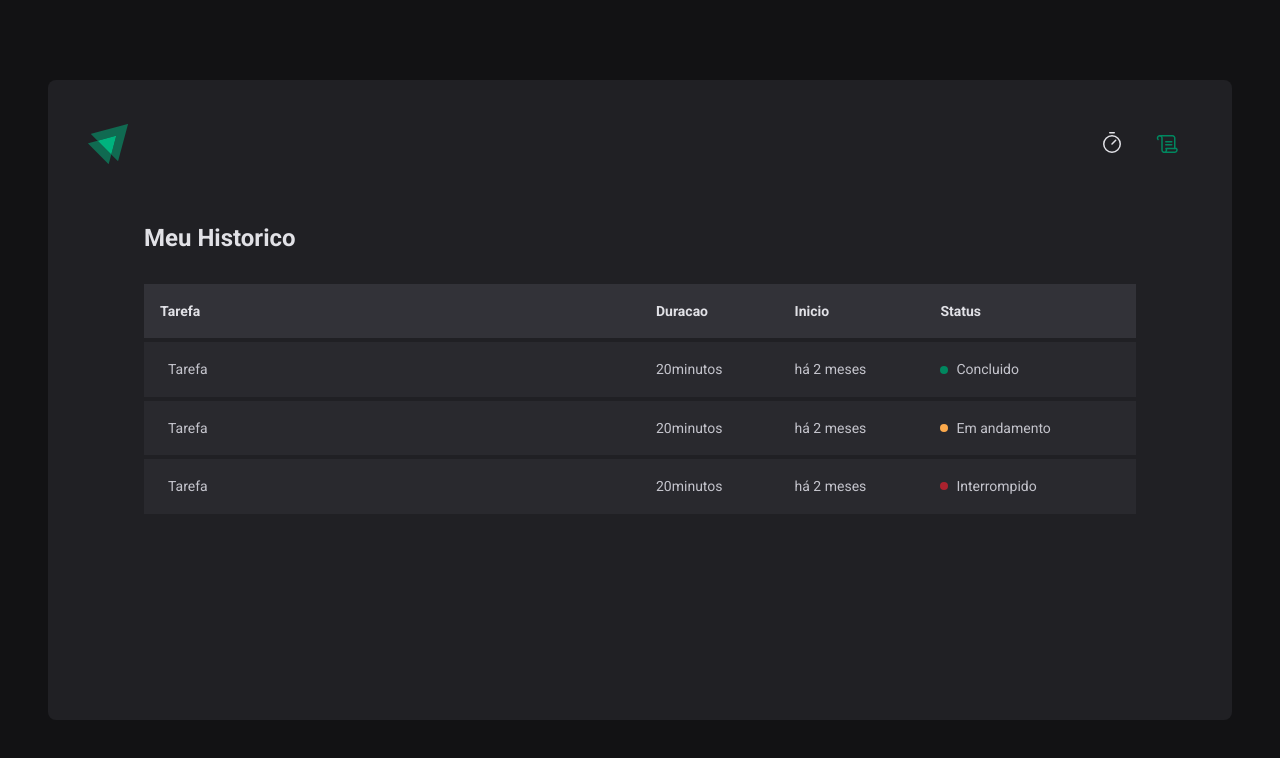
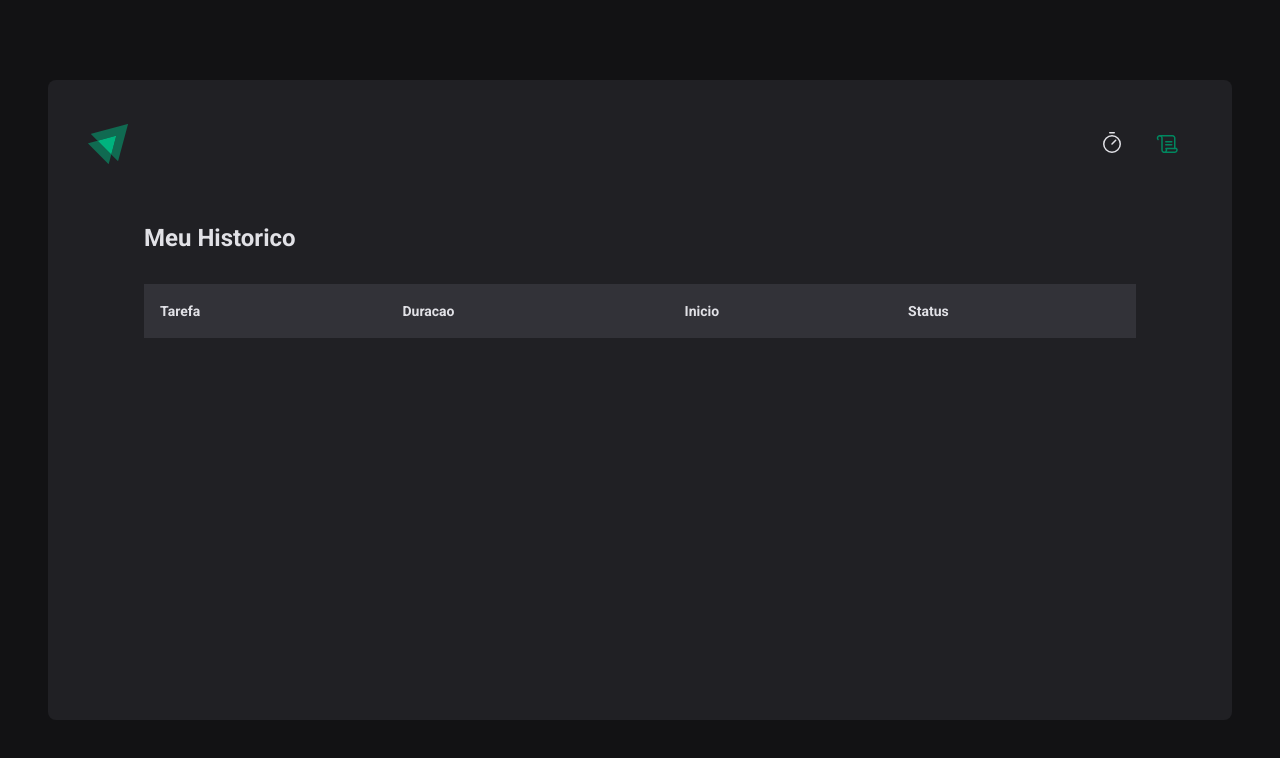
Before and after one commit to hugoprferreira/Rocketseat, a React (Vite) app in the folder Ignite/02-Pomodoro/: page /history in a window 1280 px wide. Shown: the top 758 px of the page. Built offline with nearby package versions, Linux system fonts and the light colour scheme.

Commit message:
listagem do historico

```diff
--- a/Ignite/02-Pomodoro/src/pages/History/index.tsx
+++ b/Ignite/02-Pomodoro/src/pages/History/index.tsx
@@ -19,30 +19,26 @@
             </tr>
           </thead>
           <tbody>
-            <tr>
-              <td>Tarefa</td>
-              <td>20minutos</td>
-              <td>há 2 meses</td>
-              <td>
-                <Status statusColor="green">Concluido</Status>
-              </td>
-            </tr>
-            <tr>
-              <td>Tarefa</td>
-              <td>20minutos</td>
-              <td>há 2 meses</td>
-              <td>
-                <Status statusColor="yellow">Em andamento</Status>
-              </td>
-            </tr>
-            <tr>
-              <td>Tarefa</td>
-              <td>20minutos</td>
-              <td>há 2 meses</td>
-              <td>
-                <Status statusColor="red">Interrompido</Status>
-              </td>
-            </tr>
+            {cycles.map((cycle) => {
+              return (
+                <tr key={cycle.cycleId}>
+                  <td>{cycle.task}</td>
+                  <td>{cycle.minutesAmount} minutos</td>
+                  <td>{cycle.startDate.toISOString()}</td>
+                  <td>
+                    {cycle.finishedDate && (
+                      <Status statusColor="green">Concluido</Status>
+                    )}
+                    {cycle.interruptedDate && (
+                      <Status statusColor="red">Interropido</Status>
+                    )}
+                    {!cycle.finishedDate && !cycle.interruptedDate && (
+                      <Status statusColor="yellow">Em andamento</Status>
+                    )}
+                  </td>
+                </tr>
+              );
+            })}
           </tbody>
         </table>
       </HistoryList>
```
